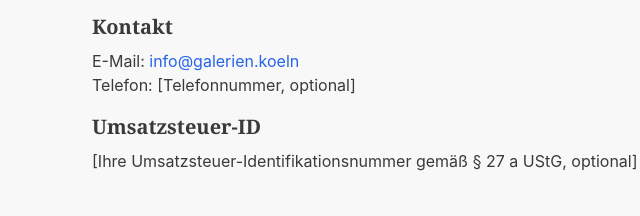
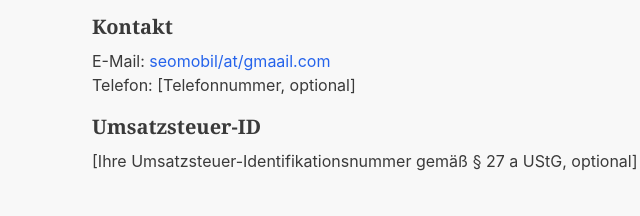
Before and after one commit to VolkanSah/Galerien.Koeln, a plain HTML site: page datenschutz.html in a window 1280 px wide. Shown: the part 339-555 px from the top of the page, 100-740 px from the left. Drawn offline with nearby package versions, Linux system fonts and the light colour scheme.

Commit message:
Update datenschutz.html

```diff
--- a/datenschutz.html
+++ b/datenschutz.html
@@ -54,7 +54,8 @@
                 </p>
                 <h3 class="text-xl font-bold mt-4 mb-2">Kontakt</h3>
                 <p>
-                    E-Mail: <a href="mailto:info@galerien.koeln" class="text-blue-600 hover:underline">info@galerien.koeln</a><br>
+                    E-Mail: <a href="mailto:seomobil@gmail.com" class="text-blue-600 hover:underline">
+seomobil/at/gmaail.com</a><br>
                     Telefon: [Telefonnummer, optional]
                 </p>
                 <h3 class="text-xl font-bold mt-4 mb-2">Umsatzsteuer-ID</h3>
```
